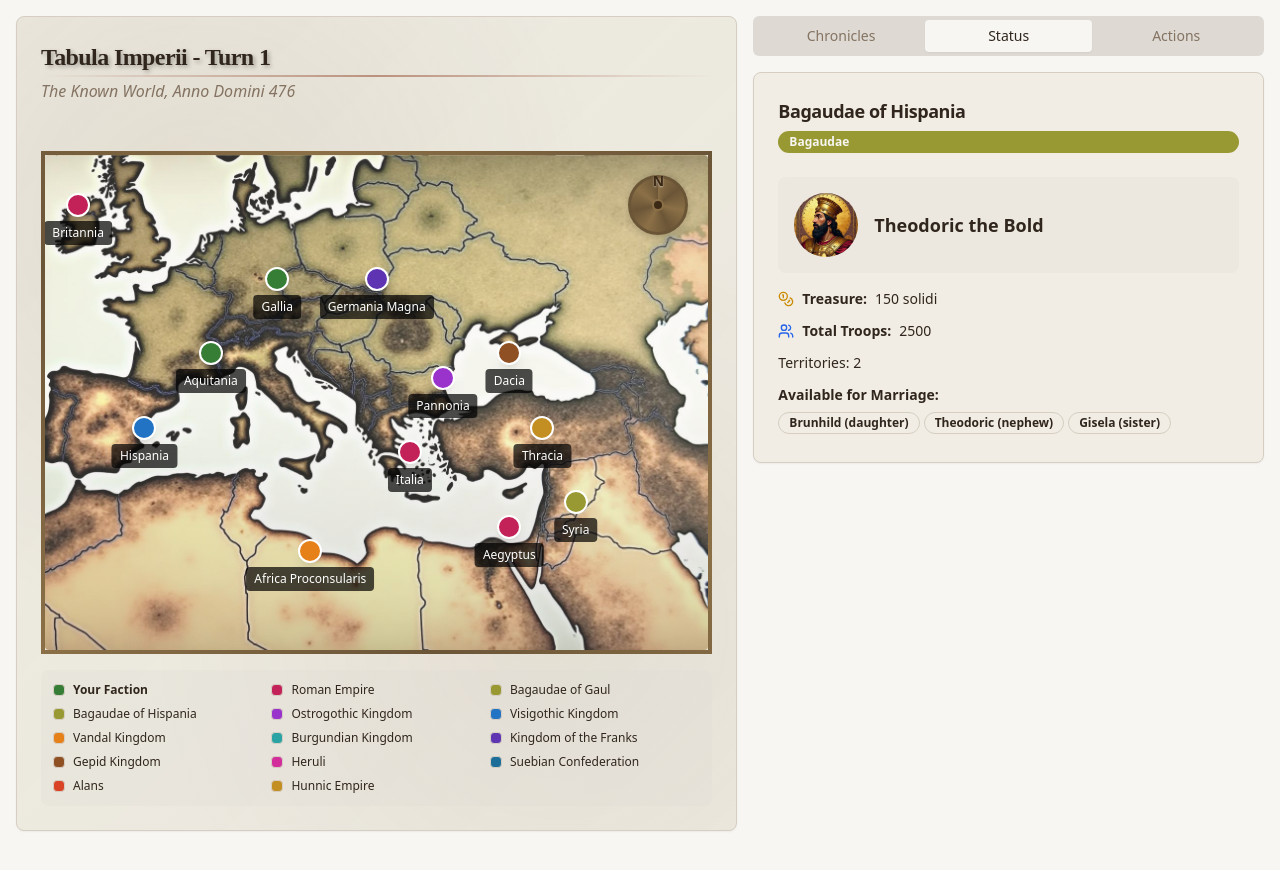
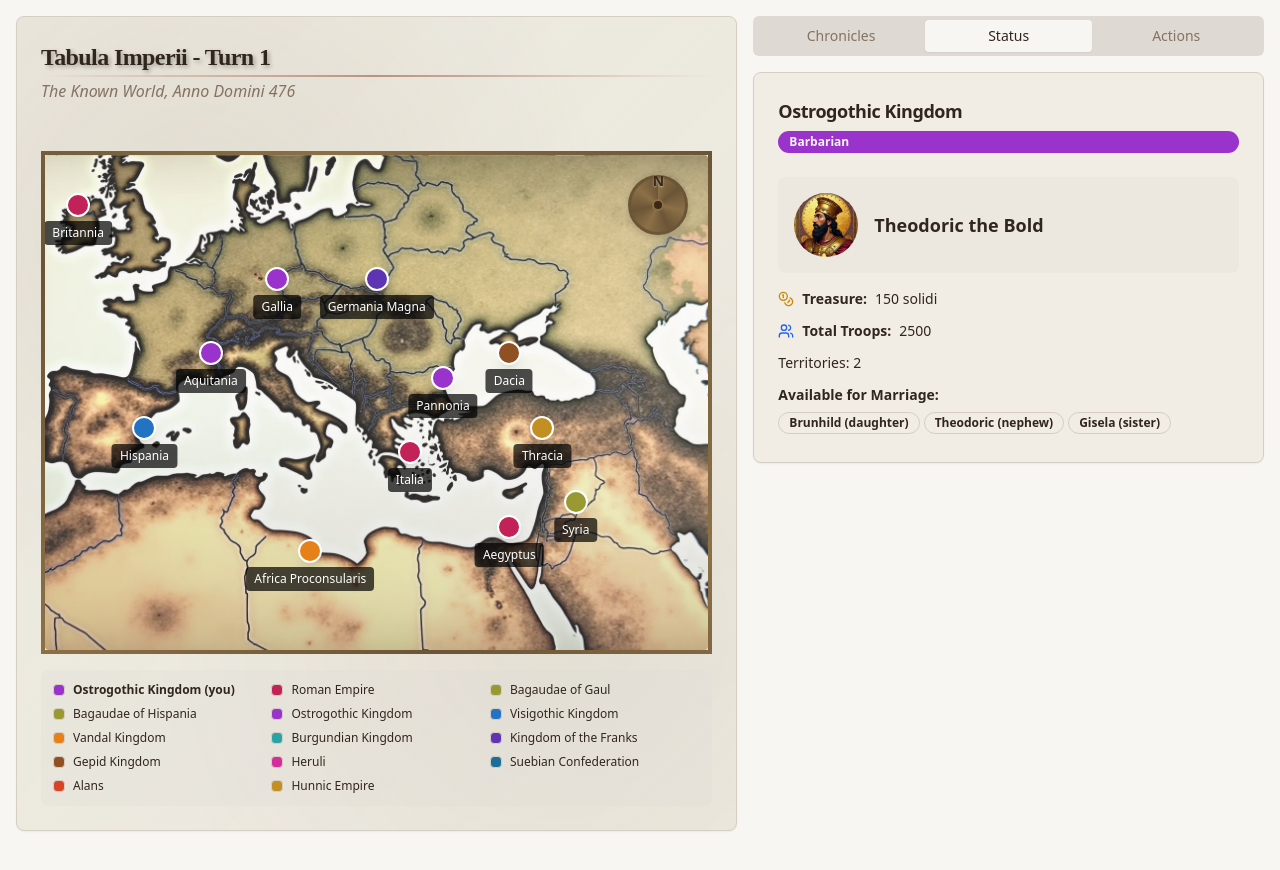
Before and after one commit to pjtunstall/thanatarchia, a React (Vite) app: page / in a window 1280 px wide. Shown: the top 870 px of the page. Built offline with nearby package versions, Linux system fonts and the light colour scheme.

Commit message:
Refactor player faction assignment
Assign a random faction to the player.

```diff
--- a/src/components/GameDashboard.tsx
+++ b/src/components/GameDashboard.tsx
@@ -45,6 +45,8 @@ const GameDashboard = () => {
             territories={gameState.territories}
             selectedTerritory={gameState.selectedTerritory}
             currentTurn={gameState.currentTurn}
+            playerFactionName={gameState.selectedFaction.displayName}
+            playerFactionColor={gameState.selectedFaction.color}
             onTerritoryClick={gameState.handleTerritoryClick}
           />
         </div>
--- a/src/components/game/GameMap.tsx
+++ b/src/components/game/GameMap.tsx
@@ -8,6 +8,8 @@ interface GameMapProps {
   territories: Territory[];
   selectedTerritory: string | null;
   currentTurn: number;
+  playerFactionName: string;
+  playerFactionColor: string;
   onTerritoryClick: (territoryId: string) => void;
 }
 
@@ -15,20 +17,35 @@ const GameMap: React.FC<GameMapProps> = ({
   territories,
   selectedTerritory,
   currentTurn,
+  playerFactionName,
+  playerFactionColor,
   onTerritoryClick,
 }) => {
   // Create faction lookup from centralized data
   const factionLookup = React.useMemo(() => {
     const lookup: Record<string, { color: string; name: string }> = {};
+
+    // Add player faction
+    lookup["player"] = {
+      color: playerFactionColor,
+      name: `${playerFactionName} (you)`
+    };
+
+    // Add other factions
     historicalFactions.forEach(faction => {
       lookup[faction.name] = { color: faction.color, name: faction.displayName };
     });
+
     return lookup;
-  }, []);
+  }, [playerFactionName, playerFactionColor]);
 
   const getTerritoryColor = (owner: string) => {
+    // For player territories, use dynamic color
+    if (owner === "player") {
+      return "";
+    }
+
     const factionClassMap: Record<string, string> = {
-      "player": "faction-player",
       "Roman Empire": "faction-roman-empire",
       "Bagaudae of Gaul": "faction-bagaudae-gaul",
       "Bagaudae of Hispania": "faction-bagaudae-hispania",
@@ -43,7 +60,7 @@ const GameMap: React.FC<GameMapProps> = ({
       "Alans": "faction-alans",
       "Hunnic Empire": "faction-hunnic",
     };
-    return factionClassMap[owner] || "faction-player";
+    return factionClassMap[owner] || "";
   };
 
   return (
@@ -87,6 +104,7 @@ const GameMap: React.FC<GameMapProps> = ({
               {/* Territory marker */}
               <div
                 className={`w-6 h-6 rounded-full border-2 border-white shadow-lg ${getTerritoryColor(territory.owner)}`}
+                style={territory.owner === "player" ? { backgroundColor: playerFactionColor } : {}}
               ></div>
 
               {/* Territory name */}
--- a/src/data/GameData.ts
+++ b/src/data/GameData.ts
@@ -8,7 +8,6 @@ import byzantineQueen from "@/assets/byzantine-queen-portrait.jpg";
 import byzantineChief from "@/assets/byzantine-chief-portrait.jpg";
 
 export const historicalFactions: HistoricalFaction[] = [
-  { name: "player", type: "barbarian", color: "hsl(var(--barbarian))", displayName: "Your Faction" },
   { name: "Roman Empire", type: "imperial", color: "hsl(var(--imperial))", displayName: "Roman Empire" },
   { name: "Bagaudae of Gaul", type: "bagaudae", color: "hsl(var(--bagaudae))", displayName: "Bagaudae of Gaul" },
   { name: "Bagaudae of Hispania", type: "bagaudae", color: "hsl(var(--bagaudae))", displayName: "Bagaudae of Hispania" },
--- a/src/index.css
+++ b/src/index.css
@@ -369,7 +369,6 @@ All colors MUST be HSL.
   }
 
   /* Faction territory colors */
-  .faction-player { @apply bg-[hsl(var(--barbarian))]; }
   .faction-roman-empire { @apply bg-[hsl(var(--imperial))]; }
   .faction-bagaudae-gaul { @apply bg-[hsl(var(--bagaudae))]; }
   .faction-bagaudae-hispania { @apply bg-[hsl(var(--bagaudae))]; }
```
